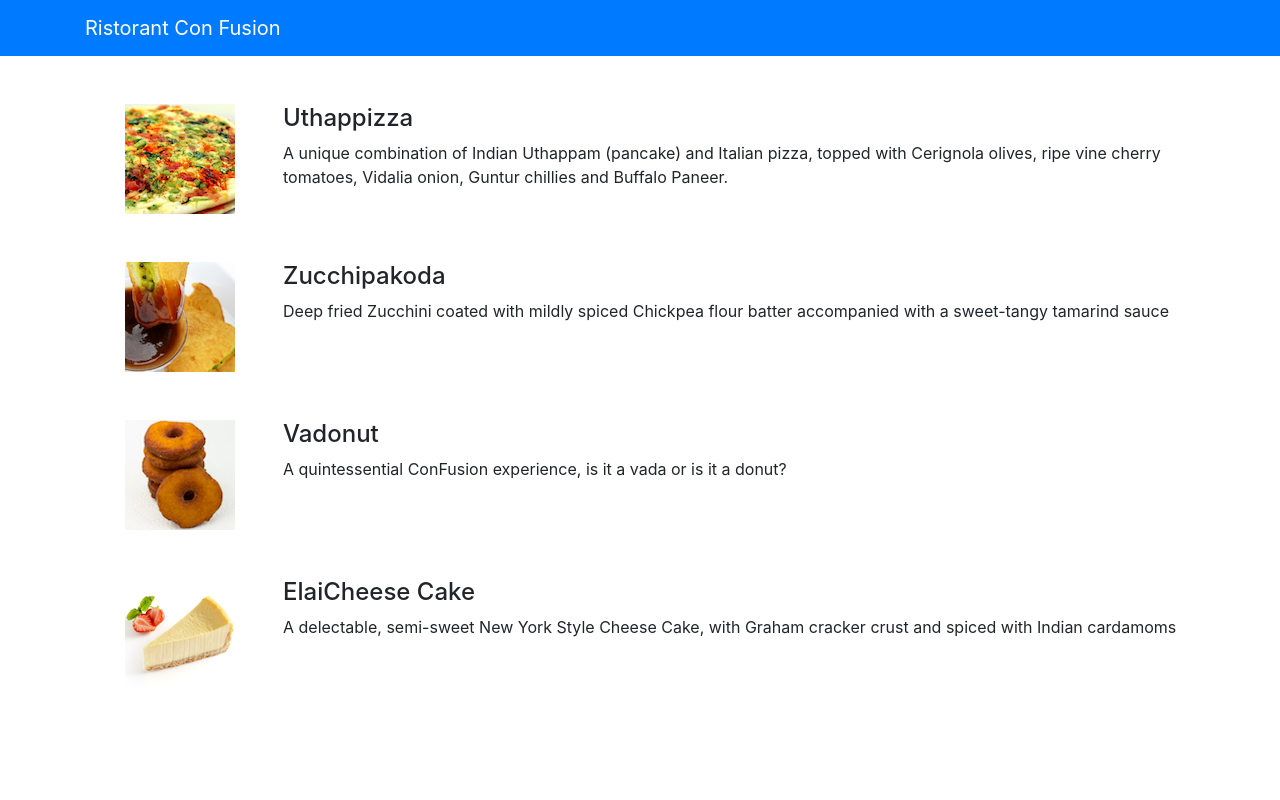
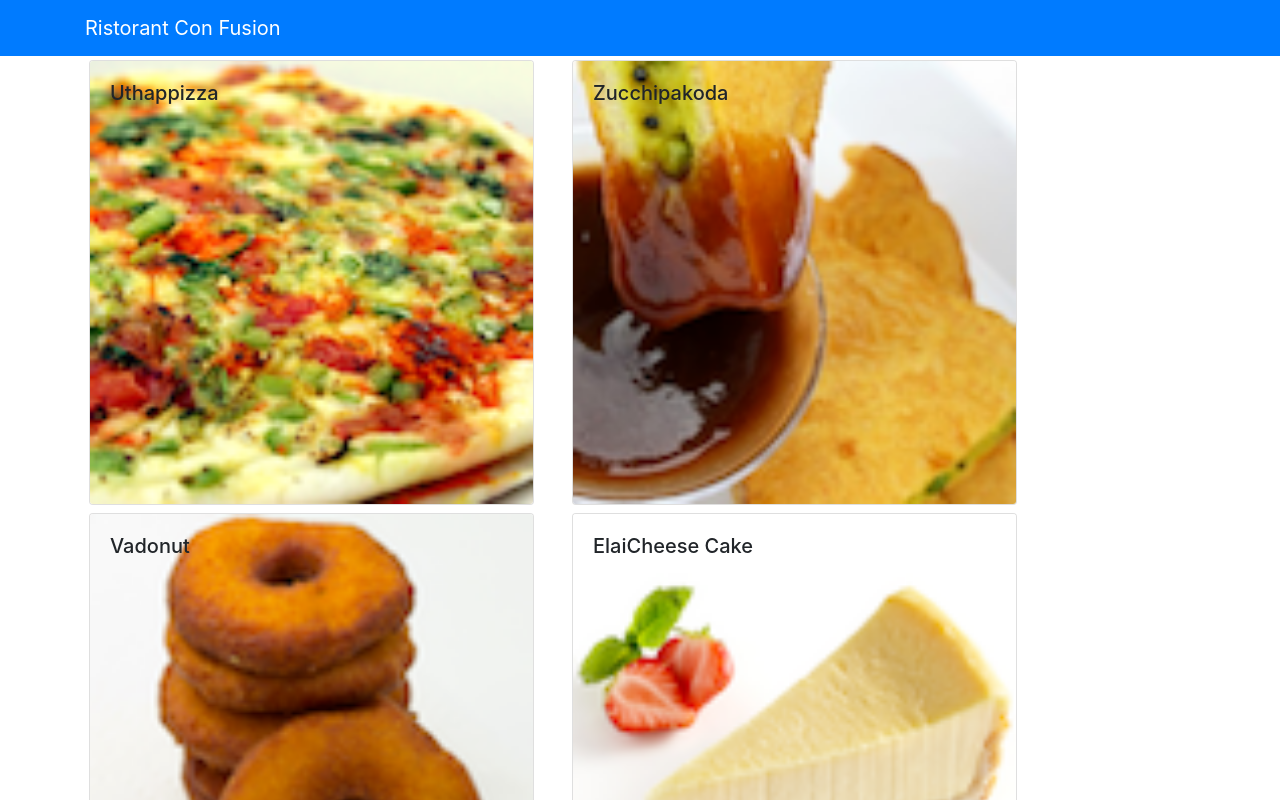
Before and after one commit to MadhupaMinoli/courseraReact, a React (Create React App) app: page / in a window 1280 px wide. Shown: the top 800 px of the page. Built offline with nearby package versions, Linux system fonts and the light colour scheme.

Commit message:
Assignment 01

```diff
--- a/src/App.js
+++ b/src/App.js
@@ -2,10 +2,17 @@
 //import logo from './logo.svg';
 import {Navbar, NavbarBrand} from 'reactstrap';
 import Menu from './Components/MenuComponent';
+import {DISHES} from './shared/dishes';
 // import './App.css';
 //import { Form } from 'reactstrap';
 
 class App extends Component {
+  constructor(props){
+    super(props);
+    this.state = {
+      dishes: DISHES
+    }
+  }
   render() {
     return(
     <div className="App">
@@ -14,7 +21,8 @@
           <NavbarBrand href ="/"> Ristorant Con Fusion</NavbarBrand>
         </div>
       </Navbar>
-      <Menu/>
+      <Menu dishes={this.state.dishes}/>
+
     </div>
   );
 }
--- /dev/null
+++ b/src/Components/DishdetailComponent.js
@@ -0,0 +1,101 @@
+import React, { Component } from "react";
+import { Card, CardBody, CardImgOverlay, CardText, CardImg, CardTitle } from 'reactstrap'
+
+
+
+
+class Dishdetails extends Component {
+
+    // constructor(props) {
+    //     super(props);
+
+
+    // }
+
+    renderDish(dish) {
+
+        if (dish != null) {
+
+            return (
+                <div className="container">
+                    <div className="row">
+                        <div className="col-12 col-md-5 m-1">
+                            <Card>
+                                <CardImg top src={dish.image} alt={dish.name} />
+                                <CardBody>
+                                    <CardTitle>{dish.name}</CardTitle>
+                                    <CardText>{dish.description}</CardText>
+                                </CardBody>
+                            </Card>
+                        </div>
+
+                        <div className="col-12 col-md-5 m-1">
+                            {this.renderComments(dish.comments)}
+                        </div>
+                    </div>
+                </div>
+            );
+
+        }
+        else {
+            return (
+                <div></div>
+            );
+        }
+
+
+    }
+
+    renderComments(comments) {
+
+         if (comments != null) {
+            const commentList = this.props.dish.comments.map((comm) => {
+                return (
+                    <ul class="list-unstyled">
+                        <li>{comm.comment}</li>
+                        <li>-- {comm.author}, {comm.date}</li>
+                    </ul>
+
+                );
+            }
+
+            );
+
+
+            return (
+                <div>
+                    <h4>Comments</h4>
+                    <div>{commentList}</div>
+                </div>
+            );
+            }
+
+            else{
+                return(<div></div>);
+            }
+
+
+
+    }
+
+
+
+
+
+
+    render() {
+
+        const Comments = this.renderComments(this.props.dish);
+        return (
+
+
+            this.renderDish(this.props.dish)
+
+
+        );
+
+    }
+
+}
+
+export default Dishdetails;
--- a/src/Components/MenuComponent.js
+++ b/src/Components/MenuComponent.js
@@ -1,81 +1,59 @@
 import React, { Component } from 'react';
-import { Media } from 'reactstrap'
+import { Card, CardBody, CardImgOverlay, CardText, CardImg, CardTitle } from 'reactstrap'
+import Dishdetails from './DishdetailComponent';
+
+
+
 class Menu extends Component {
     constructor(props) {
         super(props);
 
         this.state = {
-            dishes: [
-                {
-                    id: 0,
-                    name: 'Uthappizza',
-                    image: 'assets/images/uthappizza.png',
-                    category: 'mains',
-                    label: 'Hot',
-                    price: '4.99',
-                    description: 'A unique combination of Indian Uthappam (pancake) and Italian pizza, topped with Cerignola olives, ripe vine cherry tomatoes, Vidalia onion, Guntur chillies and Buffalo Paneer.'
-                },
-                {
-                    id: 1,
-                    name: 'Zucchipakoda',
-                    image: 'assets/images/zucchipakoda.png',
-                    category: 'appetizer',
-                    label: '',
-                    price: '1.99',
-                    description: 'Deep fried Zucchini coated with mildly spiced Chickpea flour batter accompanied with a sweet-tangy tamarind sauce'
-                },
-                {
-                    id: 2,
-                    name: 'Vadonut',
-                    image: 'assets/images/vadonut.png',
-                    category: 'appetizer',
-                    label: 'New',
-                    price: '1.99',
-                    description: 'A quintessential ConFusion experience, is it a vada or is it a donut?'
-                },
-                {
-                    id: 3,
-                    name: 'ElaiCheese Cake',
-                    image: 'assets/images/elaicheesecake.png',
-                    category: 'dessert',
-                    label: '',
-                    price: '2.99',
-                    description: 'A delectable, semi-sweet New York Style Cheese Cake, with Graham cracker crust and spiced with Indian cardamoms'
-                }
-            ],
+            selectedDish: null
         }
-
 
 
     }
 
+
+    onDishSelect(dish) {
+        this.setState({ selectedDish: dish });
+
+    }
+
+
     render() {
-        const menu = this.state.dishes.map((dish) => {
+        const menu = this.props.dishes.map((dish) => {
             return (
-                <div key={dish.id} className="col-12 mt-5">
-                    <Media tag="li">
-                        <Media left middle>
-                            <Media object src={dish.image} alt={dish.name} />
-                        </Media>
-                        <Media body className="ml-5">
-                            <Media heading>{dish.name}</Media>
-                            <p>{dish.description}</p>
-                        </Media>
-                    </Media>
+                <div className="col-12 col-md-5 m-1">
+                    <Card key={dish.id} onClick={()=>this.onDishSelect(dish)}>
+                        <CardImg width="100%" src={dish.image} alt={dish.name} />
+                        <CardImgOverlay>
+                            <CardTitle>{dish.name}</CardTitle>
+                        </CardImgOverlay>
+                    </Card>
+                </div>
 
-                </div>
             );
         });
+        console.log("menu Component render is invoked. ")
 
         return (
             <div className="container">
                 <div className="row">
-                    <Media list>
-                        {menu}
-                    </Media>
+
+                    {menu}
+
                 </div>
+
+
+                <Dishdetails dish={this.state.selectedDish}/>
+
+
+
             </div>
         );
+
     }
 }
 
--- /dev/null
+++ b/src/shared/dishes.js
@@ -0,0 +1,186 @@
+export const DISHES =
+    [
+        {
+        id: 0,
+        name:'Uthappizza',
+        image: 'assets/images/uthappizza.png',
+        category: 'mains',
+        label:'Hot',
+        price:'4.99',
+        description:'A unique combination of Indian Uthappam (pancake) and Italian pizza, topped with Cerignola olives, ripe vine cherry tomatoes, Vidalia onion, Guntur chillies and Buffalo Paneer.',
+        comments: [
+            {
+            id: 0,
+            rating: 5,
+            comment: "Imagine all the eatables, living in conFusion!",
+            author: "John Lemon",
+            date: "2012-10-16T17:57:28.556094Z"
+            },
+            {
+            id: 1,
+            rating: 4,
+            comment: "Sends anyone to heaven, I wish I could get my mother-in-law to eat it!",
+            author: "Paul McVites",
+            date: "2014-09-05T17:57:28.556094Z"
+            },
+            {
+            id: 2,
+            rating: 3,
+            comment: "Eat it, just eat it!",
+            author: "Michael Jaikishan",
+            date: "2015-02-13T17:57:28.556094Z"
+            },
+            {
+            id: 3,
+            rating: 4,
+            comment: "Ultimate, Reaching for the stars!",
+            author: "Ringo Starry",
+            date: "2013-12-02T17:57:28.556094Z"
+            },
+            {
+            id: 4,
+            rating: 2,
+            comment: "It's your birthday, we're gonna party!",
+            author: "25 Cent",
+            date: "2011-12-02T17:57:28.556094Z"
+            }
+        ]                        },
+        {
+        id: 1,
+        name:'Zucchipakoda',
+        image: 'assets/images/zucchipakoda.png',
+        category: 'appetizer',
+        label:'',
+        price:'1.99',
+        description:'Deep fried Zucchini coated with mildly spiced Chickpea flour batter accompanied with a sweet-tangy tamarind sauce',
+        comments: [
+            {
+            id: 0,
+            rating: 5,
+            comment: "Imagine all the eatables, living in conFusion!",
+            author: "John Lemon",
+            date: "2012-10-16T17:57:28.556094Z"
+            },
+            {
+            id: 1,
+            rating: 4,
+            comment: "Sends anyone to heaven, I wish I could get my mother-in-law to eat it!",
+            author: "Paul McVites",
+            date: "2014-09-05T17:57:28.556094Z"
+            },
+            {
+            id: 2,
+            rating: 3,
+            comment: "Eat it, just eat it!",
+            author: "Michael Jaikishan",
+            date: "2015-02-13T17:57:28.556094Z"
+            },
+            {
+            id: 3,
+            rating: 4,
+            comment: "Ultimate, Reaching for the stars!",
+            author: "Ringo Starry",
+            date: "2013-12-02T17:57:28.556094Z"
+            },
+            {
+            id: 4,
+            rating: 2,
+            comment: "It's your birthday, we're gonna party!",
+            author: "25 Cent",
+            date: "2011-12-02T17:57:28.556094Z"
+            }
+        ]
+        },
+        {
+        id: 2,
+        name:'Vadonut',
+        image: 'assets/images/vadonut.png',
+        category: 'appetizer',
+        label:'New',
+        price:'1.99',
+        description:'A quintessential ConFusion experience, is it a vada or is it a donut?',
+        comments: [
+            {
+            id: 0,
+            rating: 5,
+            comment: "Imagine all the eatables, living in conFusion!",
+            author: "John Lemon",
+            date: "2012-10-16T17:57:28.556094Z"
+            },
+            {
+            id: 1,
+            rating: 4,
+            comment: "Sends anyone to heaven, I wish I could get my mother-in-law to eat it!",
+            author: "Paul McVites",
+            date: "2014-09-05T17:57:28.556094Z"
+            },
+            {
+            id: 2,
+            rating: 3,
+            comment: "Eat it, just eat it!",
+            author: "Michael Jaikishan",
+            date: "2015-02-13T17:57:28.556094Z"
+            },
+            {
+            id: 3,
+            rating: 4,
+            comment: "Ultimate, Reaching for the stars!",
+            author: "Ringo Starry",
+            date: "2013-12-02T17:57:28.556094Z"
+            },
+            {
+            id: 4,
+            rating: 2,
+            comment: "It's your birthday, we're gonna party!",
+            author: "25 Cent",
+            date: "2011-12-02T17:57:28.556094Z"
+            }
+        ]
+        },
+        {
+        id: 3,
+        name:'ElaiCheese Cake',
+        image: 'assets/images/elaicheesecake.png',
+        category: 'dessert',
+        label:'',
+        price:'2.99',
+        description:'A delectable, semi-sweet New York Style Cheese Cake, with Graham cracker crust and spiced with Indian cardamoms',
+        comments: [
+            {
+            id: 0,
+            rating: 5,
+            comment: "Imagine all the eatables, living in conFusion!",
+            author: "John Lemon",
+            date: "2012-10-16T17:57:28.556094Z"
+            },
+            {
+            id: 1,
+            rating: 4,
+            comment: "Sends anyone to heaven, I wish I could get my mother-in-law to eat it!",
+            author: "Paul McVites",
+            date: "2014-09-05T17:57:28.556094Z"
+            },
+            {
+            id: 2,
+            rating: 3,
+            comment: "Eat it, just eat it!",
+            author: "Michael Jaikishan",
+            date: "2015-02-13T17:57:28.556094Z"
+            },
+            {
+            id: 3,
+            rating: 4,
+            comment: "Ultimate, Reaching for the stars!",
+            author: "Ringo Starry",
+            date: "2013-12-02T17:57:28.556094Z"
+            },
+            {
+            id: 4,
+            rating: 2,
+            comment: "It's your birthday, we're gonna party!",
+            author: "25 Cent",
+            date: "2011-12-02T17:57:28.556094Z"
+            }
+        ]
+        }
+    ];
```
